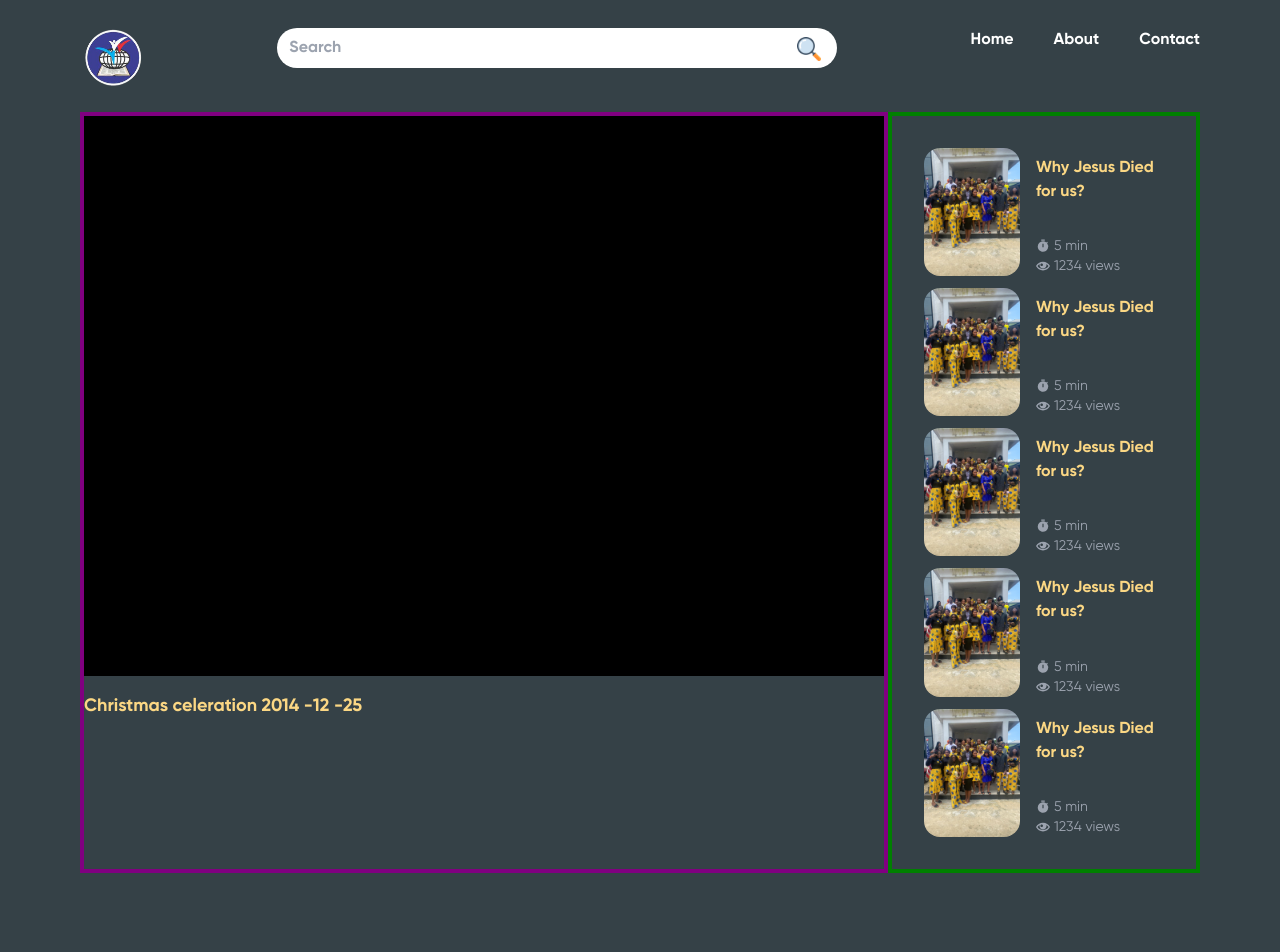
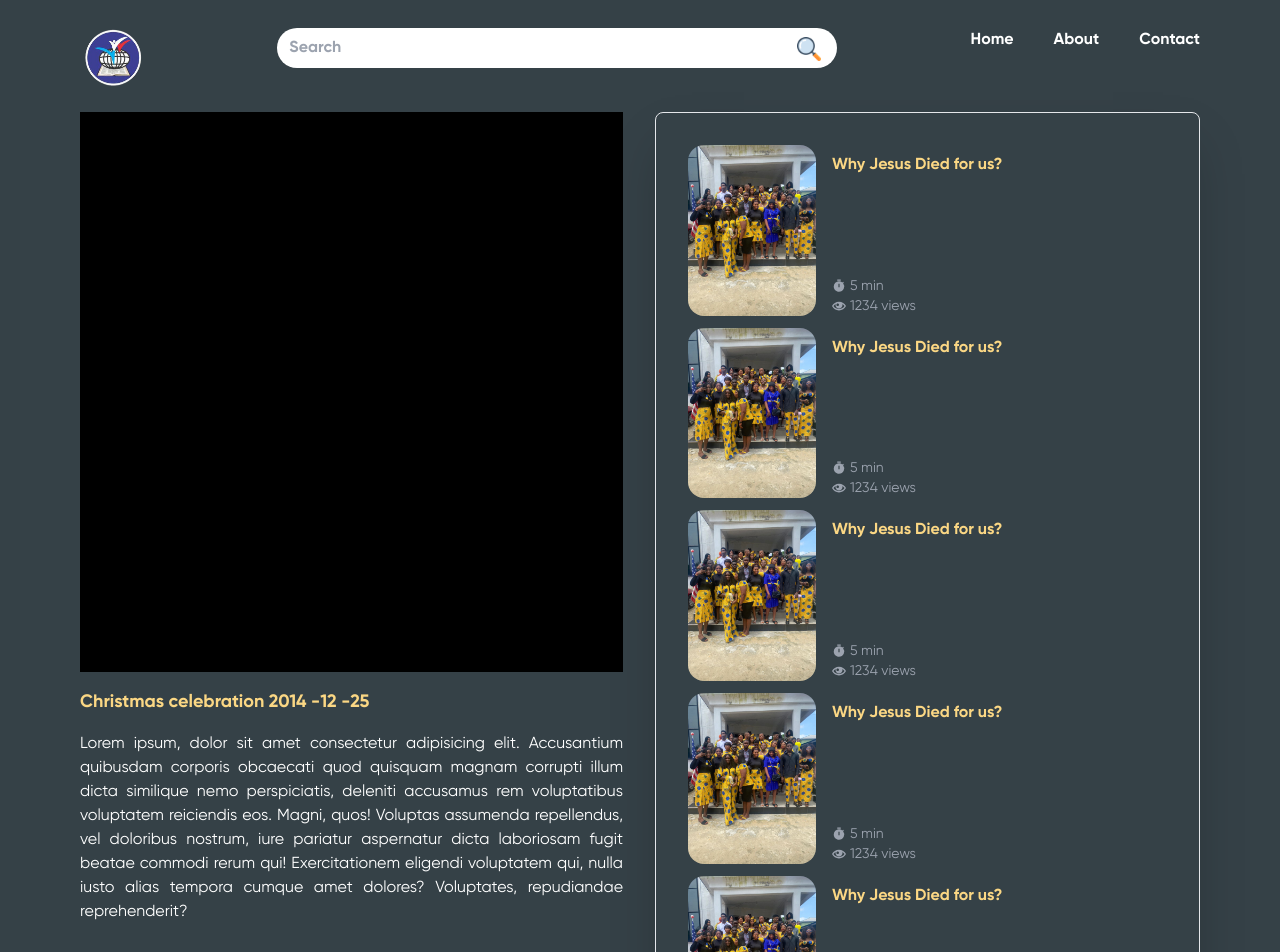
Before and after one commit to phoenix-da-phenom/church-app, a React (Create React App) app: page /stream in a window 1280 px wide. Shown: the top 952 px of the page. Before the commit the page ends 873 px from the top, so only its background shows below. Built offline with nearby package versions, Linux system fonts and the light colour scheme.

Commit message:
Working on Streaming page responsiveness

```diff
--- a/src/Components/VideoComponent.jsx
+++ b/src/Components/VideoComponent.jsx
@@ -1,18 +1,32 @@
-import React from 'react'
+import React from "react";
 
 export default function VideoComponent() {
   return (
-    <div>
-        <div id="videoContainer" className='bg-black' style={{ width:'800px', height:'70vh' }}>
+    <div id="videoComponentWrapper" className="video-component">
+      <div
+        id="videoContainer"
+        className="bg-black w-100 h-[70vh]"
 
-        </div>
+      ></div>
 
-        <div id="videoInfo" className='py-4'>
-            <h1 className='font-bold text-lg text-accent-main'>Christmas celeration 2014 -12 -25</h1>
-        </div>
+      <div id="videoInfo" className="py-4">
+        <h1 className="font-bold text-lg text-accent-main">
+          Christmas celebration 2014 -12 -25
+        </h1>
+      </div>
 
-
-
+      <div id="videoDescription" className="flex flex-col gap-4">
+        <p className="text-justify pb-4">
+          Lorem ipsum, dolor sit amet consectetur adipisicing elit. Accusantium
+          quibusdam corporis obcaecati quod quisquam magnam corrupti illum dicta
+          similique nemo perspiciatis, deleniti accusamus rem voluptatibus
+          voluptatem reiciendis eos. Magni, quos! Voluptas assumenda
+          repellendus, vel doloribus nostrum, iure pariatur aspernatur dicta
+          laboriosam fugit beatae commodi rerum qui! Exercitationem eligendi
+          voluptatem qui, nulla iusto alias tempora cumque amet dolores?
+          Voluptates, repudiandae reprehenderit?
+        </p>
+      </div>
     </div>
-  )
+  );
 }
--- a/src/Components/VideoPlaylist.jsx
+++ b/src/Components/VideoPlaylist.jsx
@@ -1,154 +1,156 @@
-import React from 'react'
-import Thumnail from '../Image/PHOTO-2022-11-20-12-37-22.jpg'
+import React from "react";
+import Thumnail from "../Image/PHOTO-2022-11-20-12-37-22.jpg";
 import { MdTimer } from "react-icons/md";
 import { ImEye } from "react-icons/im";
 export default function VideoPlaylist() {
   return (
-    <div >
-        <ul className='flex flex-col gap-3 cursor-pointer'>
+    <div className="w-100">
+      <ul className="flex flex-col gap-3 cursor-pointer w-100">
         <li>
-
-    <div id="videoContainer" className='flex gap-4'>
+          <div id="videoContainer" className="flex gap-4">
             <div id="video_thumbnail">
-                <img src={Thumnail} className='w-32 h-50 rounded-2xl' alt="video thumbnail" />
+              <img
+                src={Thumnail}
+                className="w-32 h-50 rounded-2xl"
+                alt="video thumbnail"
+              />
             </div>
-            <div className='flex flex-col justify-between'>
-
-
-            <div id="videoTitle" className='pt-2'>
-                <a href="" className='text-accent-main font-bold '>Why Jesus Died for us?</a>
+            <div className="flex flex-col justify-between">
+              <div id="videoTitle" className="pt-2">
+                <a href="" className="text-accent-main font-bold ">
+                  Why Jesus Died for us?
+                </a>
               </div>
 
-             <div id="videoDescription" className='text-gray-400 text-sm'>
-                <p className='flex items-center gap-1'> <MdTimer />5 min</p>
-                <p className='flex items-center gap-1'><ImEye />  1234 views</p>
+              <div id="videoDescription" className="text-gray-400 text-sm">
+                <p className="flex items-center gap-1">
+                  {" "}
+                  <MdTimer />5 min
+                </p>
+                <p className="flex items-center gap-1">
+                  <ImEye /> 1234 views
+                </p>
+              </div>
+            </div>
+          </div>
+        </li>
 
+        <li>
+          <div id="videoContainer" className="flex gap-4">
+            <div id="video_thumbnail">
+              <img
+                src={Thumnail}
+                className="w-32 h-50 rounded-2xl"
+                alt="video thumbnail"
+              />
+            </div>
+            <div className="flex flex-col justify-between">
+              <div id="videoTitle" className="pt-2">
+                <a href="" className="text-accent-main font-bold ">
+                  Why Jesus Died for us?
+                </a>
               </div>
 
+              <div id="videoDescription" className="text-gray-400 text-sm">
+                <p className="flex items-center gap-1">
+                  {" "}
+                  <MdTimer />5 min
+                </p>
+                <p className="flex items-center gap-1">
+                  <ImEye /> 1234 views
+                </p>
+              </div>
+            </div>
+          </div>
+        </li>
 
+        <li>
+          <div id="videoContainer" className="flex gap-4">
+            <div id="video_thumbnail">
+              <img
+                src={Thumnail}
+                className="w-32 h-50 rounded-2xl"
+                alt="video thumbnail"
+              />
+            </div>
+            <div className="flex flex-col justify-between">
+              <div id="videoTitle" className="pt-2">
+                <a href="" className="text-accent-main font-bold ">
+                  Why Jesus Died for us?
+                </a>
               </div>
 
+              <div id="videoDescription" className="text-gray-400 text-sm">
+                <p className="flex items-center gap-1">
+                  {" "}
+                  <MdTimer />5 min
+                </p>
+                <p className="flex items-center gap-1">
+                  <ImEye /> 1234 views
+                </p>
+              </div>
+            </div>
+          </div>
+        </li>
+
+        <li>
+          <div id="videoContainer" className="flex gap-4">
+            <div id="video_thumbnail">
+              <img
+                src={Thumnail}
+                className="w-32 h-50 rounded-2xl"
+                alt="video thumbnail"
+              />
+            </div>
+            <div className="flex flex-col justify-between">
+              <div id="videoTitle" className="pt-2">
+                <a href="" className="text-accent-main font-bold ">
+                  Why Jesus Died for us?
+                </a>
               </div>
 
-
+              <div id="videoDescription" className="text-gray-400 text-sm">
+                <p className="flex items-center gap-1">
+                  {" "}
+                  <MdTimer />5 min
+                </p>
+                <p className="flex items-center gap-1">
+                  <ImEye /> 1234 views
+                </p>
+              </div>
+            </div>
+          </div>
         </li>
 
-
-
         <li>
-
-<div id="videoContainer" className='flex gap-4'>
+          <div id="videoContainer" className="flex gap-4">
             <div id="video_thumbnail">
-            <img src={Thumnail} className='w-32 h-50 rounded-2xl' alt="video thumbnail" />
+              <img
+                src={Thumnail}
+                className="w-32 h-50 rounded-2xl"
+                alt="video thumbnail"
+              />
             </div>
-        <div className='flex flex-col justify-between'>
-
-
-        <div id="videoTitle" className='pt-2'>
-            <a href="" className='text-accent-main font-bold '>Why Jesus Died for us?</a>
+            <div className="flex flex-col justify-between">
+              <div id="videoTitle" className="pt-2">
+                <a href="" className="text-accent-main font-bold ">
+                  Why Jesus Died for us?
+                </a>
               </div>
 
-         <div id="videoDescription" className='text-gray-400 text-sm'>
-            <p className='flex items-center gap-1'> <MdTimer />5 min</p>
-            <p className='flex items-center gap-1'><ImEye />  1234 views</p>
-
+              <div id="videoDescription" className="text-gray-400 text-sm">
+                <p className="flex items-center gap-1">
+                  {" "}
+                  <MdTimer />5 min
+                </p>
+                <p className="flex items-center gap-1">
+                  <ImEye /> 1234 views
+                </p>
               </div>
-
-
             </div>
-
           </div>
-
-
         </li>
-
-
-<li>
-
-    <div id="videoContainer" className='flex gap-4'>
-            <div id="video_thumbnail">
-                <img src={Thumnail} className='w-32 h-50 rounded-2xl' alt="video thumbnail" />
+      </ul>
     </div>
-            <div className='flex flex-col justify-between'>
-
-
-            <div id="videoTitle" className='pt-2'>
-                <a href="" className='text-accent-main font-bold '>Why Jesus Died for us?</a>
-             </div>
-
-             <div id="videoDescription" className='text-gray-400 text-sm'>
-                <p className='flex items-center gap-1'> <MdTimer />5 min</p>
-                <p className='flex items-center gap-1'><ImEye />  1234 views</p>
-
-                </div>
-
-
-         </div>
-
-        </div>
-
-
-    </li>
-
-
-
-    <li>
-
-    <div id="videoContainer" className='flex gap-4'>
-            <div id="video_thumbnail">
-                <img src={Thumnail} className='w-32 h-50 rounded-2xl' alt="video thumbnail" />
-             </div>
-            <div className='flex flex-col justify-between'>
-
-
-            <div id="videoTitle" className='pt-2'>
-                <a href="" className='text-accent-main font-bold '>Why Jesus Died for us?</a>
-             </div>
-
-             <div id="videoDescription" className='text-gray-400 text-sm'>
-                <p className='flex items-center gap-1'> <MdTimer />5 min</p>
-                <p className='flex items-center gap-1'><ImEye />  1234 views</p>
-
-                </div>
-
-
-         </div>
-
-        </div>
-
-
-    </li>
-
-
-    <li>
-
-    <div id="videoContainer" className='flex gap-4'>
-            <div id="video_thumbnail">
-                <img src={Thumnail} className='w-32 h-50 rounded-2xl' alt="video thumbnail" />
-             </div>
-            <div className='flex flex-col justify-between'>
-
-
-            <div id="videoTitle" className='pt-2'>
-                <a href="" className='text-accent-main font-bold '>Why Jesus Died for us?</a>
-             </div>
-
-             <div id="videoDescription" className='text-gray-400 text-sm'>
-                <p className='flex items-center gap-1'> <MdTimer />5 min</p>
-                <p className='flex items-center gap-1'><ImEye />  1234 views</p>
-
-                </div>
-
-
-         </div>
-
-        </div>
-
-
-    </li>
-
-         </ul>
-
-    </div>
-  )
+  );
 }
--- a/src/Pages/StreamPage.jsx
+++ b/src/Pages/StreamPage.jsx
@@ -4,21 +4,26 @@ import VideoComponent from "../Components/VideoComponent";
 import VideoPlaylist from "../Components/VideoPlaylist";
 
 export default function StreamPage() {
+  // useEffect(() => {
+  //   alert("No video at the moment. Try again later");
+  // }, []);
 
-
-  useEffect(()=>{
- //alert user there no video at the momet
- alert("No video at the momemnt <br/> Try agin later")
-  },[])
   return (
     <div>
       <StreamNavBar />
-      <div id="parent" className="container flex justify-between pt-5">
-        <div id="leftSide" className="w-50" style={{ border: '4px solid purple' }}>
+      <div
+        id="parent"
+        className="container flex  lg:flex-row flex-col gap-8 pt-5 items-start" // Ensure alignment
+
+      >
+        <div id="leftSide" className="w-100 rounded-lg md:w-1/2"> {/* Fix width */}
           <VideoComponent />
         </div>
 
-        <div id="rightSide" className="p-8 w-50" style={{ border:'4px solid green' }} >
+        <div
+          id="rightSide"
+          className="p-8 w-40 rounded-lg border shadow-2xl bg-transparent w-[100%] md:w-[50%]"
+        >
           <VideoPlaylist />
         </div>
       </div>
--- a/src/index.css
+++ b/src/index.css
@@ -34,13 +34,8 @@ body {
 }
 
 
+/* FANCY LOADER style */
 
-
-
-
-
-
-/* FANCY LOADER style */
 .spinner {
     display: inline-block;
     position: relative;
@@ -53,7 +48,7 @@ body {
     display: block;
     position: absolute;
     top: 50px;
-    left:80%;
+    left: 80%;
     width: 204px;
     height: 204px;
     margin: 8px;
@@ -66,9 +61,11 @@ body {
 .spinner div:nth-child(1) {
     animation-delay: -0.45s;
 }
+
 .spinner div:nth-child(2) {
     animation-delay: -0.3s;
 }
+
 .spinner div:nth-child(3) {
     animation-delay: -0.15s;
 }
@@ -84,3 +81,25 @@ body {
 
 
 /* END OF FANCY LOADER style */
+
+#videoComponentWrapper {
+    display: block;
+}
+
+#videoComponentWrapper #videoDescription {
+    max-height: 400px;
+    /* Limit growth */
+    overflow: auto;
+    /* Scroll if content exceeds */
+}
+
+#videoPlaylist ul {
+    width: 100%;
+    /* Ensure it occupies full width */
+}
+
+#videoPlaylist li {
+    max-height: 120px;
+    /* Prevent excessive growth */
+    overflow: hidden;
+}
```
Lines whose indentation alone changed are shown as unchanged.
